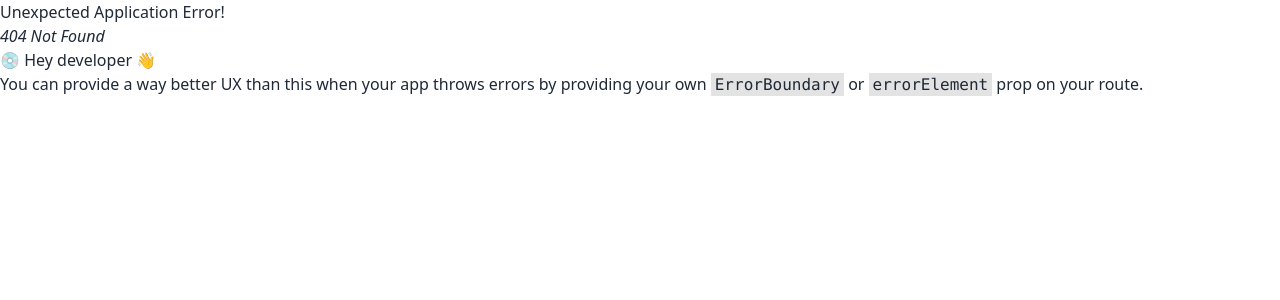
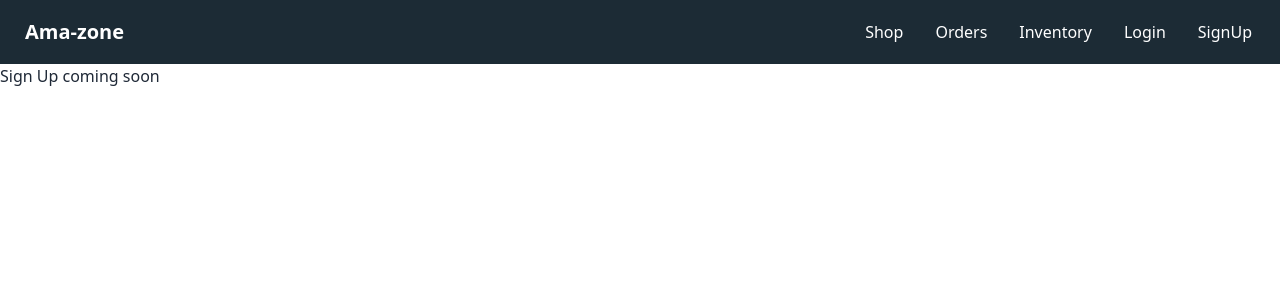
Before and after one commit to Doha0/amazone-clone-app, a React (Vite) app: page /sign-up in a window 1280 px wide. Before the commit this address had no page. Shown: the top 300 px of the page. Built offline with nearby package versions, Linux system fonts and the light colour scheme.

Commit message:
login and signup component added

```diff
--- a/package.json
+++ b/package.json
@@ -13,6 +13,7 @@
     "@fortawesome/free-solid-svg-icons": "^6.4.0",
     "@fortawesome/react-fontawesome": "^0.2.0",
     "daisyui": "^2.51.5",
+    "firebase": "^9.21.0",
     "localforage": "^1.10.0",
     "match-sorter": "^6.3.1",
     "react": "^18.2.0",
--- a/src/components/Header/Header.jsx
+++ b/src/components/Header/Header.jsx
@@ -8,15 +8,16 @@ const Header = () => {
         <div className='header'>
             <nav className="container mx-auto navbar">
                 <div className="flex-1">
-                    <a className="btn btn-ghost normal-case text-xl">Ama-zone </a>
+                    <Link to='/' className="btn btn-ghost normal-case text-xl">Ama-zone </Link>
                 </div>
                 <div className="flex-none">
                     <ul className="menu menu-horizontal px-1">
                         {/* <li><img src={logo} alt="" /></li> */}
                         <li><Link to='/' >Shop</Link></li>
                         <li><Link to='/orders' >Orders</Link></li>
-                        <li><Link to='/inventory' >Manage Inventory</Link></li>
+                        <li><Link to='/inventory' >Inventory</Link></li>
                         <li><Link to='/login' >Login</Link></li>
+                        <li><Link to='/sign-up' >SignUp</Link></li>
 
                     </ul>
                 </div>
--- /dev/null
+++ b/src/components/SignUp/SignUp.jsx
@@ -0,0 +1,11 @@
+import React from 'react';
+
+const SignUp = () => {
+    return (
+        <div>
+            <h2>Sign Up coming soon</h2>
+        </div>
+    );
+};
+
+export default SignUp;
--- /dev/null
+++ b/src/firebase/firebase.config.js
@@ -0,0 +1,18 @@
+// Import the functions you need from the SDKs you need
+import { initializeApp } from "firebase/app";
+// TODO: Add SDKs for Firebase products that you want to use
+// https://firebase.google.com/docs/web/setup#available-libraries
+
+// Your web app's Firebase configuration
+const firebaseConfig = {
+    apiKey: "AIzaSyB39In5KC3Nb0JIK8MzgTAkUsBBPPhYRrw",
+    authDomain: "e-clone-with-firebase.firebaseapp.com",
+    projectId: "e-clone-with-firebase",
+    storageBucket: "e-clone-with-firebase.appspot.com",
+    messagingSenderId: "367576929848",
+    appId: "1:367576929848:web:c78ea68cbcc8eca96678cd"
+};
+
+// Initialize Firebase
+const app = initializeApp(firebaseConfig);
+export default app;
--- a/src/main.jsx
+++ b/src/main.jsx
@@ -12,6 +12,7 @@ import Orders from './components/Orders/Orders';
 import Inventory from './components/Inventory/Inventory';
 import Login from './components/Login/Login';
 import cartProductLoader from './components/CartProductsLoader/CartProductsLoader';
+import SignUp from './components/SignUp/SignUp';
 
 const router = createBrowserRouter([
   {
@@ -34,6 +35,10 @@ const router = createBrowserRouter([
       {
         path: '/login',
         element: <Login></Login>
+      },
+      {
+        path: '/sign-up',
+        element: <SignUp></SignUp>
       }
     ]
   }
```
Also changed, not shown: src/__steps__.js (added, +38 -0 lines), 2 other files (tests, documents, lock files or other folders).
